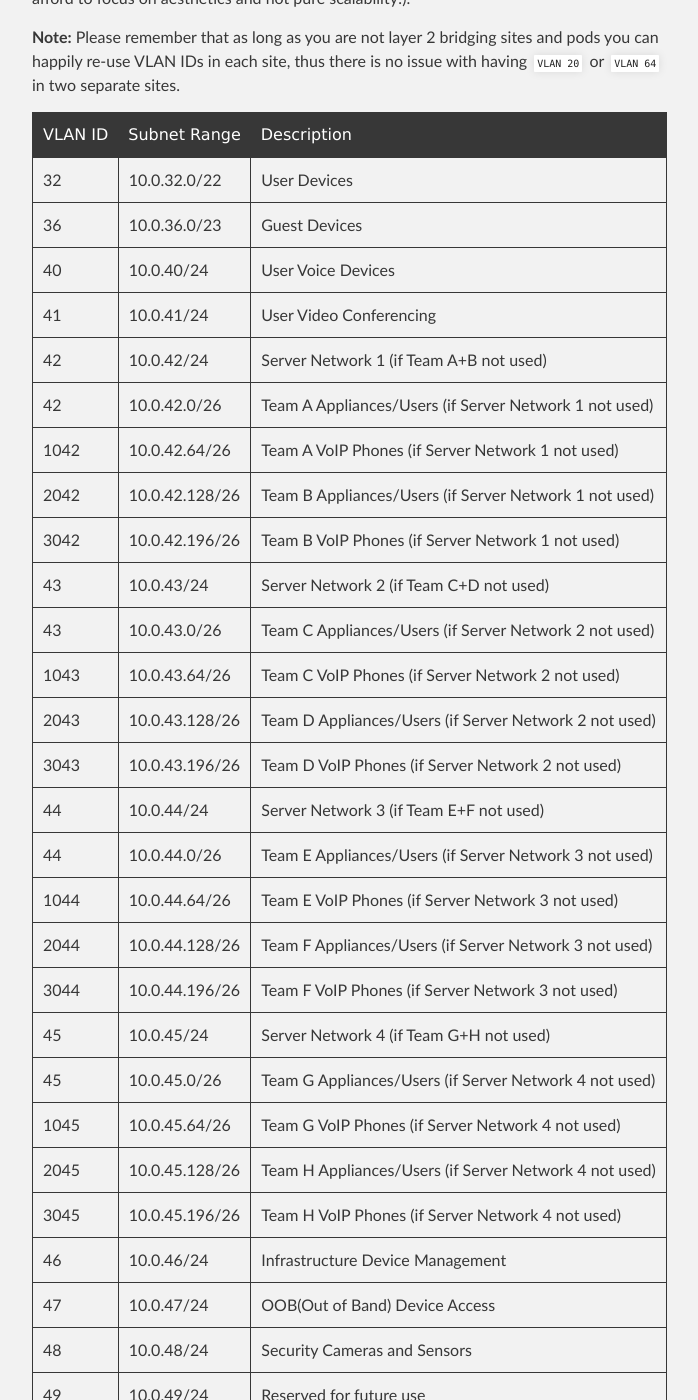
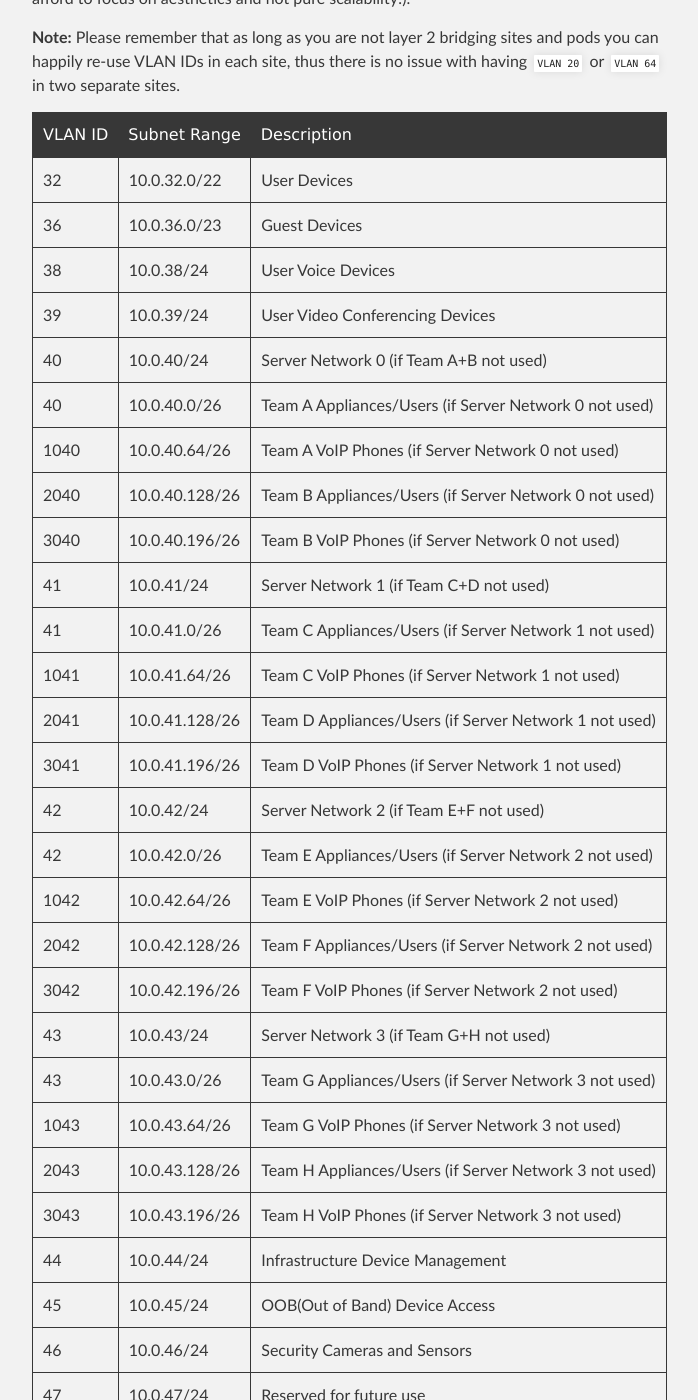
Before and after one commit to podomere/ond, a Jekyll site: the page built from ond-00001/ond-00001.md, in a window 1280 px wide and 1400 px high, scrolled down 11094 px. Shown: the whole window, without its empty margins (288-986 px from the left). Built offline with Jekyll 4.4.1, drawn with Linux system fonts in a browser that asks for light colours; some of the changed text lies outside the part shown.

Commit message:
Tidy of naming of server networks to align to octets + Typos in IP and VLAN Schemas

```diff
--- a/ond-00001/ond-00001.md
+++ b/ond-00001/ond-00001.md
@@ -144,58 +144,58 @@
 |\-\- **10.0.32.0/22** | **1-971 User Devices in Data Network / use DHCP above .50** |
 |\-\- **10.0.36.0/22** | **Guest and Voice (special treatment)**|
 |\-\-\- 10.0.36.0/23 | **1-459 Guests Data Network / use DHCP above .50**|
-|\-\-\- 10.0.40.0/23 | Voice and Fixed Video Conferencing Devices |
-|\-\-\-\- 10.0.40/24 | Voice Handsets (VoIP can also be in < .50 Member Data Static Reservations |
-|\-\-\-\- 10.0.41/24 | Video Conferencing Devices |
-|\- **10.0.42.0/21** |**Dedicated Tenant Team Rooms or Servers** |
-|\-\- **10.0.42/22** | **Up to 8 Team Rooms or 4 Server Networks**|
+|\-\-\- 10.0.38.0/23 | Voice and Fixed Video Conferencing Devices |
+|\-\-\-\- 10.0.38/24 | Voice Handsets (VoIP can also be in < .50 Member Data Static Reservations |
+|\-\-\-\- 10.0.39/24 | Video Conferencing Devices |
+|\- **10.0.40.0/21** |**Dedicated Tenant Team Rooms or Servers** |
+|\-\- **10.0.40/22** | **Up to 8 Team Rooms or 4 Server Networks**|
+|\-\-\- 10.0.40/23 | Team Rooms/Servers|
+|\-\-\-\- 10.0.40/24 | Team Rooms (Servers would use whole /24) |
+|\-\-\-\-\- 10.0.40/25 | **Team A** |
+|\-\-\-\-\-\- 10.0.40.0/26 | Appliances/Users |
+|\-\-\-\-\-\- 10.0.40.64/26 | VoIP Phones  |
+|\-\-\-\-\- 10.0.40.128/25 | **Team B** |
+|\-\-\-\-\-\- 10.0.40.128/26 | Appliances/Users |
+|\-\-\-\-\-\- 10.0.40.192/26 | VoIP Phones  |
+|\-\-\-\- 10.0.41/24 | Team Rooms (Servers would use whole /24) |
+|\-\-\-\-\- 10.0.41/25 | **Team C** |
+|\-\-\-\-\-\- 10.0.41.0/26 | Appliances/Users |
+|\-\-\-\-\-\- 10.0.41.64/26 | VoIP Phones  |
+|\-\-\-\-\- 10.0.41.128/25 | **Team D** |
+|\-\-\-\-\-\- 10.0.41.128/26 | Appliances/Users |
+|\-\-\-\-\-\- 10.0.41.192/26 | VoIP Phones  |
 |\-\-\- 10.0.42/23 | Team Rooms/Servers|
 |\-\-\-\- 10.0.42/24 | Team Rooms (Servers would use whole /24) |
-|\-\-\-\-\- 10.0.42/25 | **Team A** |
+|\-\-\-\-\- 10.0.42/25 | **Team E** |
 |\-\-\-\-\-\- 10.0.42.0/26 | Appliances/Users |
 |\-\-\-\-\-\- 10.0.42.64/26 | VoIP Phones  |
-|\-\-\-\-\- 10.0.42.128/25 | **Team B** |
+|\-\-\-\-\- 10.0.42.128/25 | **Team F** |
 |\-\-\-\-\-\- 10.0.42.128/26 | Appliances/Users |
 |\-\-\-\-\-\- 10.0.42.192/26 | VoIP Phones  |
 |\-\-\-\- 10.0.43/24 | Team Rooms (Servers would use whole /24) |
-|\-\-\-\-\- 10.0.43/25 | **Team C** |
+|\-\-\-\-\- 10.0.43/25 | **Team G** |
 |\-\-\-\-\-\- 10.0.43.0/26 | Appliances/Users |
 |\-\-\-\-\-\- 10.0.43.64/26 | VoIP Phones  |
-|\-\-\-\-\- 10.0.43.128/25 | **Team D** |
+|\-\-\-\-\- 10.0.43.128/25 | **Team H** |
 |\-\-\-\-\-\- 10.0.43.128/26 | Appliances/Users |
 |\-\-\-\-\-\- 10.0.43.192/26 | VoIP Phones  |
-|\-\-\- 10.0.44/23 | Team Rooms/Servers|
-|\-\-\-\- 10.0.44/24 | Team Rooms (Servers would use whole /24) |
-|\-\-\-\-\- 10.0.44/25 | **Team E** |
-|\-\-\-\-\-\- 10.0.44.0/26 | Appliances/Users |
-|\-\-\-\-\-\- 10.0.44.64/26 | VoIP Phones  |
-|\-\-\-\-\- 10.0.44.128/25 | **Team F** |
-|\-\-\-\-\-\- 10.0.44.128/26 | Appliances/Users |
-|\-\-\-\-\-\- 10.0.44.192/26 | VoIP Phones  |
-|\-\-\-\- 10.0.45/24 | Team Rooms (Servers would use whole /24) |
-|\-\-\-\-\- 10.0.45/25 | **Team G** |
-|\-\-\-\-\-\- 10.0.45.0/26 | Appliances/Users |
-|\-\-\-\-\-\- 10.0.45.64/26 | VoIP Phones  |
-|\-\-\-\-\- 10.0.45.128/25 | **Team H** |
-|\-\-\-\-\-\- 10.0.45.128/26 | Appliances/Users |
-|\-\-\-\-\-\- 10.0.45.192/26 | VoIP Phones  |
-|\-\- **10.0.46/22** | **Management and Infrastructure Purposes** |
-|\-\-\- 10.0.46/23 | Infrastructure Device Management / In-band OOB |
-|\-\-\-\- 10.0.46/24 | Infrastructure Device Management (Switches, Firewalls, Access Points) |
-|\-\-\-\- 10.0.47/24 | OOB(Out of Band) Device Access |
-|\-\-\- 10.0.48/23 | Security Devices|
-|\-\-\-\- 10.0.48/24 | Security Cameras and Sensors |
-|\-\-\-\- 10.0.49/24 | __Reserved__ |
+|\-\- **10.0.44/22** | **Management and Infrastructure Purposes** |
+|\-\-\- 10.0.44/23 | Infrastructure Device Management / In-band OOB |
+|\-\-\-\- 10.0.44/24 | Infrastructure Device Management (Switches, Firewalls, Access Points) |
+|\-\-\-\- 10.0.45/24 | OOB(Out of Band) Device Access |
+|\-\-\- 10.0.46/23 | Security Devices|
+|\-\-\-\- 10.0.46/24 | Security Cameras and Sensors |
+|\-\-\-\- 10.0.47/24 | __Reserved__ |
 
 ####  Device Management IPs : Example
 
 | Hostname | Device |
 | ----------------|----------------------------------------------|
-| de-ber-mit-fw03a | WAN enabled and 10.0.46.1 (or 10.0.32.1/22 ) |
-| de-ber-mit-sw03a | Fixed 10.0.46.53/24 |
-| de-ber-mit-ap03a | via DHCP (fixed reservation 10.0.46.63) |
-| de-ber-mit-ap03b | via DHCP (fixed reservation 10.0.46.64) |
-| de-ber-mit-ap03c | via DHCP (fixed reservation 10.0.46.65) |
+| de-ber-mit-fw03a | WAN enabled and 10.0.44.1 (or 10.0.32.1/22 ) |
+| de-ber-mit-sw03a | Fixed 10.0.44.53/24 |
+| de-ber-mit-ap03a | via DHCP (fixed reservation 10.0.44.63) |
+| de-ber-mit-ap03b | via DHCP (fixed reservation 10.0.44.64) |
+| de-ber-mit-ap03c | via DHCP (fixed reservation 10.0.44.65) |
 
 ### VLANS
 VLANs are **Virtual** Local Area Networks used to partition and minimise layer 2 broadcast domains. They can also provide some extra separation at layer 2 from a security context (though not infallible). Many people still get confused between VLANs and subnets however they should not be confused and they are not simply interchangeable as terms.
@@ -211,32 +211,32 @@
 |---- | ---------------- |:---------------------|
 | 32 | 10.0.32.0/22 | User Devices |
 | 36 | 10.0.36.0/23 | Guest Devices |
-| 40 | 10.0.40/24 | User Voice Devices |
-| 41 | 10.0.41/24 | User Video Conferencing |
-| 42 | 10.0.42/24 | Server Network 1 (if Team A+B not used) |
-| 42 | 10.0.42.0/26 | Team A  Appliances/Users (if Server Network 1 not used) |
-| 1042 | 10.0.42.64/26 | Team A VoIP Phones  (if Server Network 1 not used)|
-| 2042 | 10.0.42.128/26 | Team B  Appliances/Users (if Server Network 1 not used)  |
-| 3042 | 10.0.42.196/26 | Team B VoIP Phones  (if Server Network 1 not used)|
-| 43 | 10.0.43/24 | Server Network 2 (if Team C+D not used) |
-| 43 | 10.0.43.0/26 | Team C  Appliances/Users (if Server Network 2 not used) |
-| 1043 | 10.0.43.64/26 | Team C VoIP Phones  (if Server Network 2 not used)|
-| 2043 | 10.0.43.128/26 | Team D  Appliances/Users (if Server Network 2 not used)|
-| 3043 | 10.0.43.196/26 | Team D VoIP Phones  (if Server Network 2 not used)|
-| 44 | 10.0.44/24 | Server Network 3 (if Team E+F not used) |
-| 44 | 10.0.44.0/26 | Team E  Appliances/Users (if Server Network 3 not used)|
-| 1044 | 10.0.44.64/26 | Team E VoIP Phones (if Server Network 3 not used) |
-| 2044 | 10.0.44.128/26 | Team F  Appliances/Users (if Server Network 3 not used)|
-| 3044 | 10.0.44.196/26 | Team F VoIP Phones (if Server Network 3 not used)|
-| 45 | 10.0.45/24 | Server Network 4 (if Team G+H not used) |
-| 45 | 10.0.45.0/26 | Team G  Appliances/Users (if Server Network 4 not used)|
-| 1045 | 10.0.45.64/26 | Team G VoIP Phones (if Server Network 4 not used)|
-| 2045 | 10.0.45.128/26 | Team H  Appliances/Users (if Server Network 4 not used)|
-| 3045 | 10.0.45.196/26 | Team H VoIP Phones (if Server Network 4 not used)|
-| 46 | 10.0.46/24 | Infrastructure Device Management |
-| 47 | 10.0.47/24 | OOB(Out of Band) Device Access|
-| 48 | 10.0.48/24 | Security Cameras and Sensors |
-| 49 | 10.0.49/24 | Reserved for future use |
+| 38 | 10.0.38/24 | User Voice Devices |
+| 39 | 10.0.39/24 | User Video Conferencing Devices |
+| 40 | 10.0.40/24 | Server Network 0 (if Team A+B not used) |
+| 40 | 10.0.40.0/26 | Team A  Appliances/Users (if Server Network 0 not used) |
+| 1040 | 10.0.40.64/26 | Team A VoIP Phones  (if Server Network 0 not used)|
+| 2040 | 10.0.40.128/26 | Team B  Appliances/Users (if Server Network 0 not used)  |
+| 3040 | 10.0.40.196/26 | Team B VoIP Phones  (if Server Network 0 not used)|
+| 41 | 10.0.41/24 | Server Network 1 (if Team C+D not used) |
+| 41 | 10.0.41.0/26 | Team C  Appliances/Users (if Server Network 1 not used) |
+| 1041 | 10.0.41.64/26 | Team C VoIP Phones  (if Server Network 1 not used)|
+| 2041 | 10.0.41.128/26 | Team D  Appliances/Users (if Server Network 1 not used)|
+| 3041 | 10.0.41.196/26 | Team D VoIP Phones  (if Server Network 1 not used)|
+| 42 | 10.0.42/24 | Server Network 2 (if Team E+F not used) |
+| 42 | 10.0.42.0/26 | Team E  Appliances/Users (if Server Network 2 not used)|
+| 1042 | 10.0.42.64/26 | Team E VoIP Phones (if Server Network 2 not used) |
+| 2042 | 10.0.42.128/26 | Team F  Appliances/Users (if Server Network 2 not used)|
+| 3042 | 10.0.42.196/26 | Team F VoIP Phones (if Server Network 2 not used)|
+| 43 | 10.0.43/24 | Server Network 3 (if Team G+H not used) |
+| 43 | 10.0.43.0/26 | Team G  Appliances/Users (if Server Network 3 not used)|
+| 1043 | 10.0.43.64/26 | Team G VoIP Phones (if Server Network 3 not used)|
+| 2043 | 10.0.43.128/26 | Team H  Appliances/Users (if Server Network 3 not used)|
+| 3043 | 10.0.43.196/26 | Team H VoIP Phones (if Server Network 3 not used)|
+| 44 | 10.0.44/24 | Infrastructure Device Management |
+| 45 | 10.0.45/24 | OOB(Out of Band) Device Access|
+| 46 | 10.0.46/24 | Security Cameras and Sensors |
+| 47 | 10.0.47/24 | Reserved for future use |
 
 ### Feeds, Speeds, and Ratios
 
```
